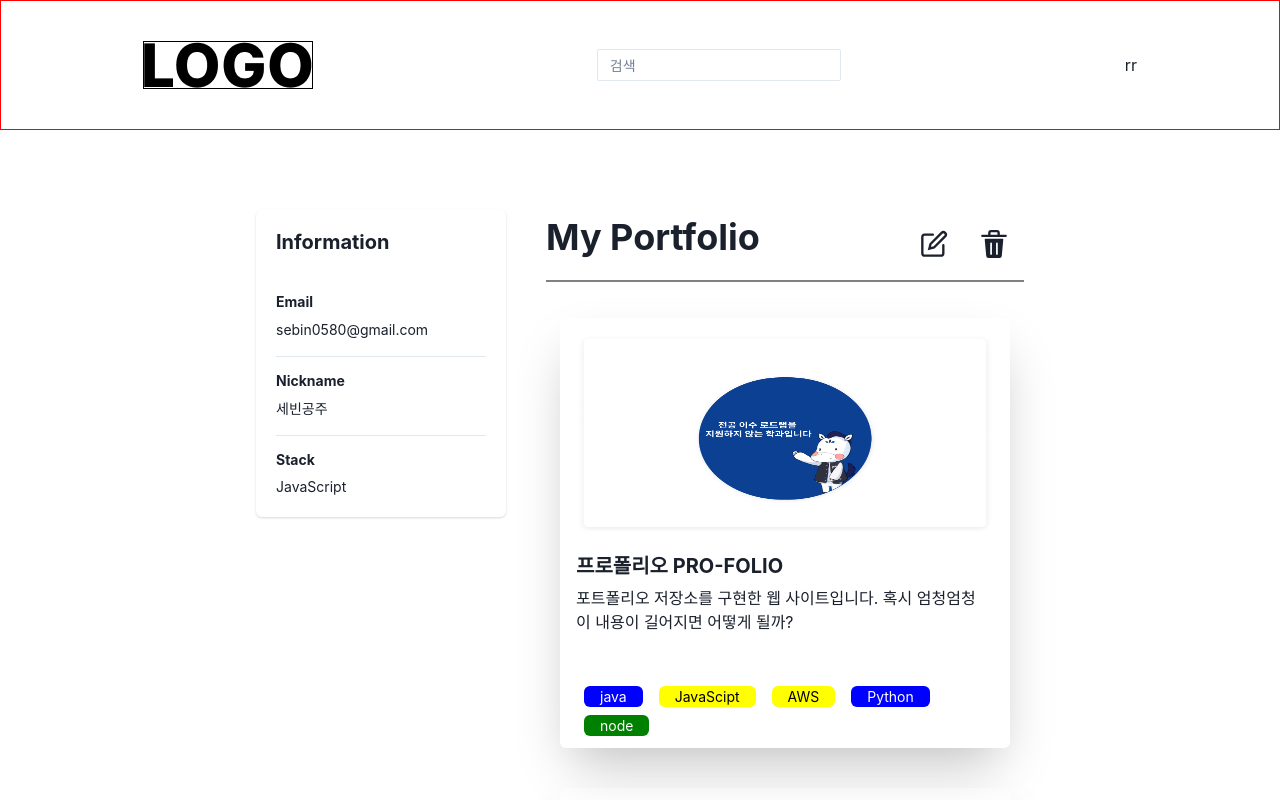
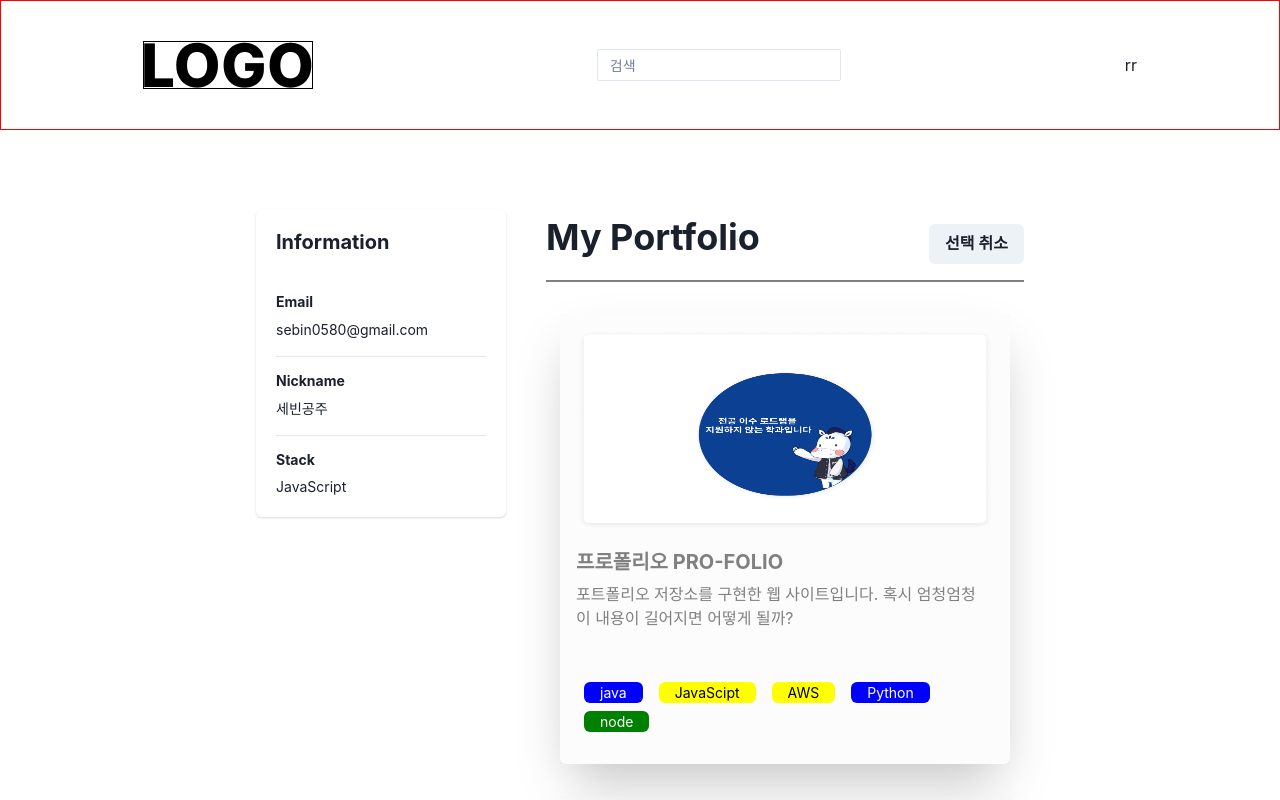
Before and after one commit to gahyuun/23-W-Cow-Project-Frontend, a React (Create React App) app: page /mypage in a window 1280 px wide. Both pictures are taken after a click on the button 934 px from the left and 244 px from the top of the page. Shown: the top 800 px of the page. Built offline with nearby package versions, Linux system fonts and the light colour scheme.

Commit message:
Feat: Board 수정 및 삭제

```diff
--- a/src/component/Board.jsx
+++ b/src/component/Board.jsx
@@ -3,7 +3,7 @@ import * as React from 'react';
 import none from '../img/none.png';
  import Stack from './Stack';
 
-function Board() {
+function Board({edit}) {
   const content = {
     title: '프로폴리오 Pro-Folio',
     image: '이미지 주소',
@@ -11,9 +11,17 @@ function Board() {
     summary: '포트폴리오 저장소를 구현한 웹 사이트입니다. 혹시 엄청엄청 이 내용이 길어지면 어떻게 될까?',
     techstack: ['java','JavaScipt', 'AWS','Python','node'],
     detail: '2022년 12월 ~ 2023년 1월 까지 진행한 사이드 프로젝트',
+    id:145,
   };
 
-  return <Box w="450px" h='430px' p="4" boxShadow='2xl' rounded='md'>
+  const handleClickBtn = () => {
+    // 상태값으로 action 설정
+    console.log(edit,content.id);
+    // 수정
+    // 삭제
+    // 상세페이지로 이동
+	}
+  return <Box w="450px" h='450px' p="4" boxShadow='2xl' rounded='md' onClick={handleClickBtn}>
             <Box h="200px" mb="5">
                 <Image src={none} objectFit="fill" w="100%" h="100%" />
             </Box>
@@ -23,5 +31,8 @@ function Board() {
                            <Box key={`board-${stack}`}><Stack stack={stack}/></Box>)}</Flex>
           </Box>;
 }
+Board.defaultProps = {
+  edit: false,
+};
 
 export default Board;
--- a/src/helper/types.js
+++ b/src/helper/types.js
@@ -22,3 +22,9 @@ export const stacks = {
     'django':'green',
     'flutter':'blue',
 };
+
+export const editMode ={
+    delete : 'delete',
+    modify : 'modify',
+    unEdit : false,
+};
--- a/src/index.css
+++ b/src/index.css
@@ -19,3 +19,11 @@ code {
 .css-rngjpw[data-hover] {
   border-color: 'none !important';
 }
+@keyframes shakingBoard {
+  25% {
+      transform: rotate(-1deg);
+    }
+  50% {
+      transform: rotate(1deg);
+    }
+}
--- a/src/pages/My.jsx
+++ b/src/pages/My.jsx
@@ -11,9 +11,21 @@ import {
 import { EditIcon, DeleteIcon } from '@chakra-ui/icons';
 import Information from '../component/Information';
 import Board from '../component/Board';
+ import {editMode} from '../helper/types';
 
 function My() {
+  const [edit, setEdit] = React.useState(editMode.unEdit);
   const testarr=[1,2,3];
+  const style= edit
+    ?{
+      animation:'shakingBoard 1s',
+      margin : '1rem 0',
+      color:'grey',
+      backgroundColor:'rgba(0, 0, 0, 0.01)',
+     // border:'5px outset rgba(0, 0, 0, 0.05)', //넣을까 말까요.. 구려요..?
+    }
+    :{ margin : '1rem 0', }
+
   return (
     <Box w="60%" m="auto" mt="20" mb="5">
       <Flex >
@@ -30,15 +42,20 @@ function My() {
                 <Text fontSize="4xl" as="b">
                   My Portfolio
                 </Text>
-                <Button mt="auto" ml="auto" colorScheme="black" variant="ghost">
-                  <Icon w="7" h="7" ml="auto" as={EditIcon} />
-                </Button>
-                <Button mt="auto" colorScheme="black" variant="ghost">
-                  <Icon w="7" h="7" as={DeleteIcon} />
-                </Button>
+                {edit
+                ?(<Button mt="auto" ml="auto"  onClick={() => setEdit(editMode.unEdit)} >선택 취소</Button>)
+                :(<Box mt="auto" ml="auto">
+                      <Button colorScheme="black" variant="ghost" onClick={() => setEdit(editMode.modify)}>
+                        <Icon w="7" h="7" ml="auto" as={EditIcon} />
+                    </Button>
+                    <Button colorScheme="black" variant="ghost" onClick={() => setEdit(editMode.delete)}>
+                        <Icon w="7" h="7" as={DeleteIcon} />
+                    </Button>
+                </Box>
+                )}
               </Box>
               <Flex mx={3} justifyContent='space-around' wrap='wrap'>{testarr.map((index)=>
-                    <Box my={5} key={`mypage__board-${index}`}><Board/></Box>)}
+                    <div style={style} key={`mypage__board-${index}`}><Board edit={edit} setEdit={setEdit}/></div>)}
               </Flex>
             </VStack>
           </Box>
```
